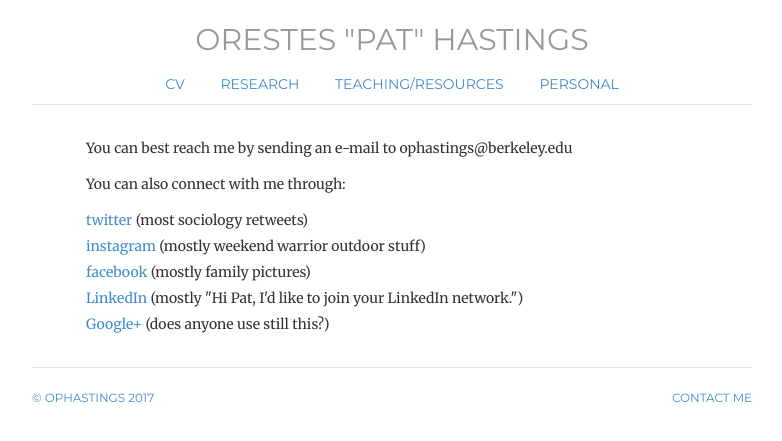
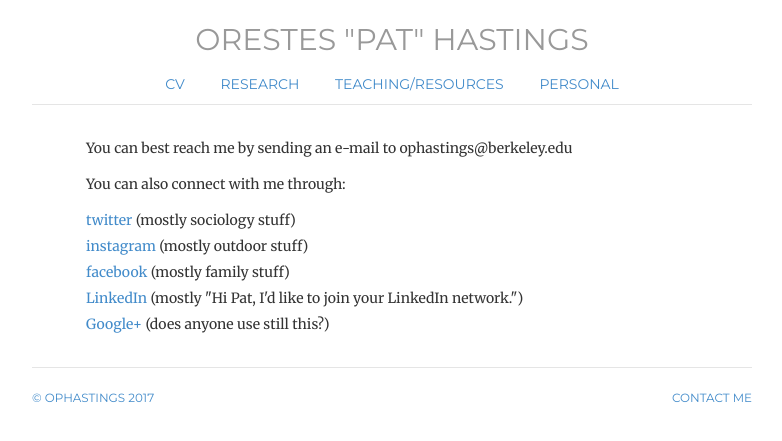
Before and after one commit to ophastings/ophastings.github.io, a Jekyll site: the page built from contact/index.html, in a window 1280 px wide. Shown: the top 441 px of the page, without its empty margins (248-1030 px from the left). Built offline with Jekyll 4.4.1, drawn with Linux system fonts in a browser that asks for light colours; comment, search, counter and statistics services are not loaded.

Commit message:
Update index.html

```diff
--- a/contact/index.html
+++ b/contact/index.html
@@ -13,9 +13,9 @@ description: Contact information for the website of Orestes Hastings, a sociolog
 	<p> You can best reach me by sending an e-mail to <span class="obfuscate">ude.yelekreb@sgnitsahpo</span></p>
 	<p> You can also connect with me through: </p>
 	<ul class="list-unstyled">
-	<li><a href="https://twitter.com/ophastings">twitter</a> (most sociology retweets)</li>
-	<li><a href="https://www.instagram.com/ophastings/">instagram</a> (mostly weekend warrior outdoor stuff)</li>
-	<li><a href="https://www.facebook.com/ophastings">facebook</a> (mostly family pictures)</li>
+	<li><a href="https://twitter.com/ophastings">twitter</a> (mostly sociology stuff)</li>
+	<li><a href="https://www.instagram.com/ophastings/">instagram</a> (mostly outdoor stuff)</li>
+	<li><a href="https://www.facebook.com/ophastings">facebook</a> (mostly family stuff)</li>
 	<li><a href="https://www.linkedin.com/in/ophastings">LinkedIn</a> (mostly "Hi Pat, I'd like to join your LinkedIn network.")</li>
 	<li><a href="https://google.com/+PatHastings">Google+</a> (does anyone use still this?)</li>
 	</ul>
```
